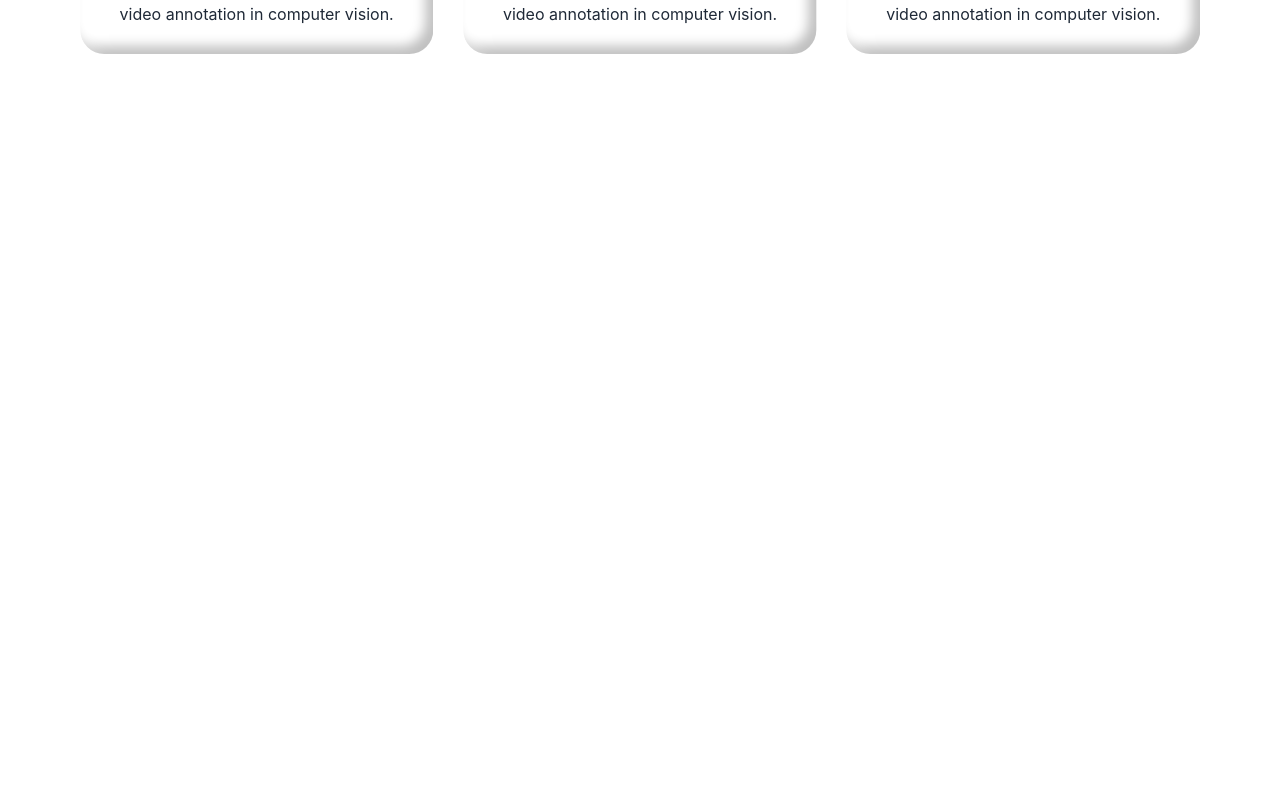
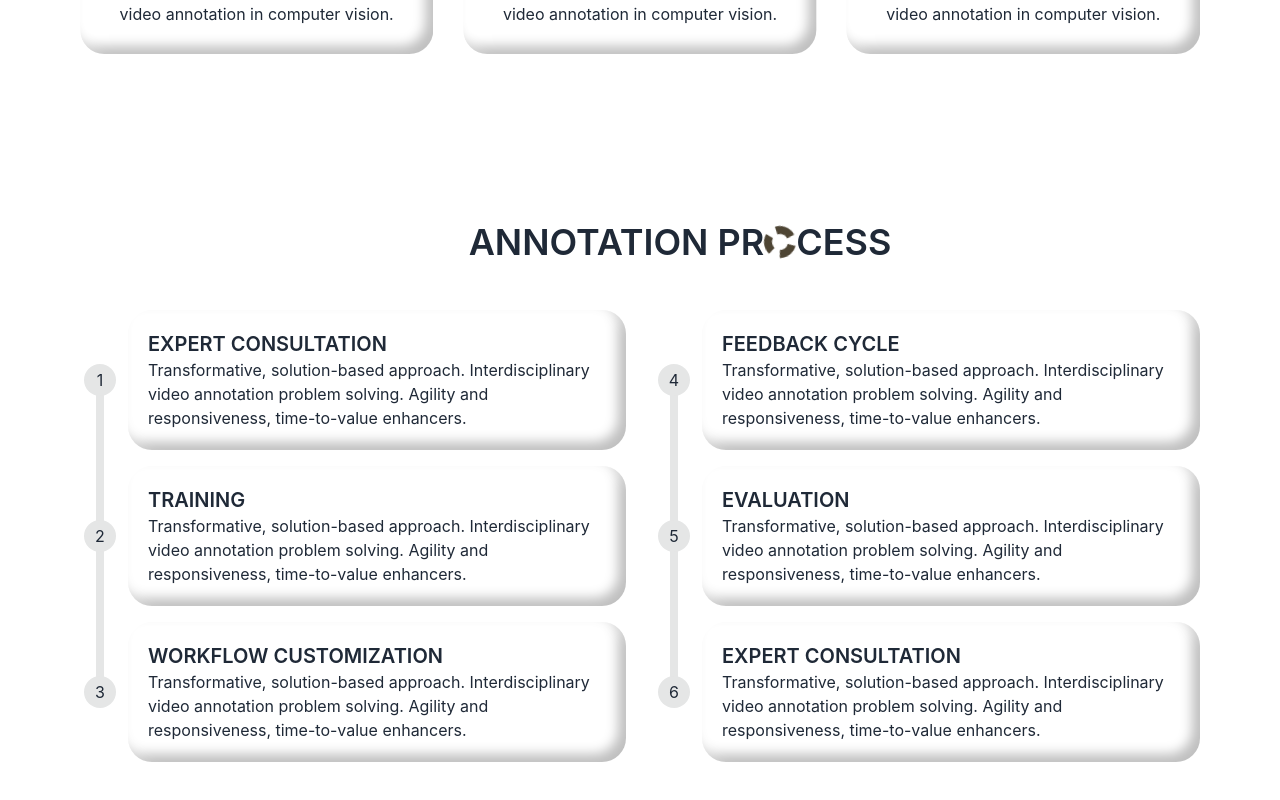
Before and after one commit to sheikh-riyadh/quantigo-ai-front-end, a React (Create React App) app: page / in a window 1280 px wide. Shown: the part 2026-2826 px from the top of the page. Before the commit the page ends 2248 px from the top, so only its background shows below. Built offline with nearby package versions, Linux system fonts and the light colour scheme.

Commit message:
added process section

```diff
--- a/src/App.js
+++ b/src/App.js
@@ -6,6 +6,7 @@ import Hero from './components/Hero/Hero';
 import TypesOfAnnotation from './components/TypesOfAnnotation/TypesOfAnnotation';
 import VideoAnnotation from './components/VideoAnnotation/VideoAnnotation';
 import AnnotationServices from './components/AnnotationServices/AnnotationServices';
+import Process from './components/Process/Process';
 
 function App() {
   return (
@@ -14,6 +15,7 @@ function App() {
       <VideoAnnotation />
       <TypesOfAnnotation />
       <AnnotationServices />
+      <Process />
     </div>
   );
 }
--- /dev/null
+++ b/src/components/Process/Process.css
@@ -0,0 +1,11 @@
+.step-1::before {
+    content: '';
+    display: block;
+    width: 50%;
+    height: 86px;
+    border: 11px solid red;
+    position: absolute;
+    bottom: -60px;
+    left: 160px;
+    z-index: -0;
+}
--- /dev/null
+++ b/src/components/Process/Process.js
@@ -0,0 +1,64 @@
+import React from 'react';
+import './Process.css'
+
+const Process = () => {
+    return (
+        <div className='my-14'>
+            <div className='flex lg:text-start items-center justify-center mb-5 lg:mb-10'>
+                <p className='text-3xl md:text-4xl font-semibold lg:pl-20'>ANNOTATION PR</p>
+                <div className='w-8 h-8 border-8 border-dashed rounded-full animate-spin border-[#4E4534]'></div>
+                <p className='text-3xl md:text-4xl font-semibold'>CESS</p>
+            </div>
+            <div className='px-10 md:px-16 xl:px-20'>
+                <div className='grid grid-cols-1 md:grid-cols-2 gap-7'>
+                    <div>
+                        <ul className="steps steps-vertical">
+                            <li data-content="1" className="step">
+                                <div className='text-start my-2 p-5 rounded-3xl skeuomorphic'>
+                                    <h1 className='font-semibold text-xl'>EXPERT CONSULTATION</h1>
+                                    <p>Transformative, solution-based approach. Interdisciplinary video annotation problem solving. Agility and responsiveness, time-to-value enhancers.</p>
+                                </div>
+                            </li>
+                            <li data-content="2" className="step">
+                                <div className='text-start my-2 p-5 rounded-3xl skeuomorphic'>
+                                    <h1 className='font-semibold text-xl'>TRAINING</h1>
+                                    <p>Transformative, solution-based approach. Interdisciplinary video annotation problem solving. Agility and responsiveness, time-to-value enhancers.</p>
+                                </div>
+                            </li>
+                            <li data-content="3" className="step">
+                                <div className='text-start my-2 p-5 rounded-3xl skeuomorphic'>
+                                    <h1 className='font-semibold text-xl'>WORKFLOW CUSTOMIZATION</h1>
+                                    <p>Transformative, solution-based approach. Interdisciplinary video annotation problem solving. Agility and responsiveness, time-to-value enhancers.</p>
+                                </div>
+                            </li>
+                        </ul>
+                    </div>
+                    <div>
+                        <ul className="steps steps-vertical">
+                            <li data-content="4" className="step">
+                                <div className='text-start my-2 p-5 rounded-3xl skeuomorphic'>
+                                    <h1 className='font-semibold text-xl'>FEEDBACK CYCLE</h1>
+                                    <p>Transformative, solution-based approach. Interdisciplinary video annotation problem solving. Agility and responsiveness, time-to-value enhancers.</p>
+                                </div>
+                            </li>
+                            <li data-content="5" className="step">
+                                <div className='text-start my-2 p-5 rounded-3xl skeuomorphic'>
+                                    <h1 className='font-semibold text-xl'>EVALUATION</h1>
+                                    <p>Transformative, solution-based approach. Interdisciplinary video annotation problem solving. Agility and responsiveness, time-to-value enhancers.</p>
+                                </div>
+                            </li>
+                            <li data-content="6" className="step">
+                                <div className='text-start my-2 p-5 rounded-3xl skeuomorphic'>
+                                    <h1 className='font-semibold text-xl'>EXPERT CONSULTATION</h1>
+                                    <p>Transformative, solution-based approach. Interdisciplinary video annotation problem solving. Agility and responsiveness, time-to-value enhancers.</p>
+                                </div>
+                            </li>
+                        </ul>
+                    </div>
+                </div>
+            </div>
+        </div>
+    );
+};
+
+export default Process;
```
